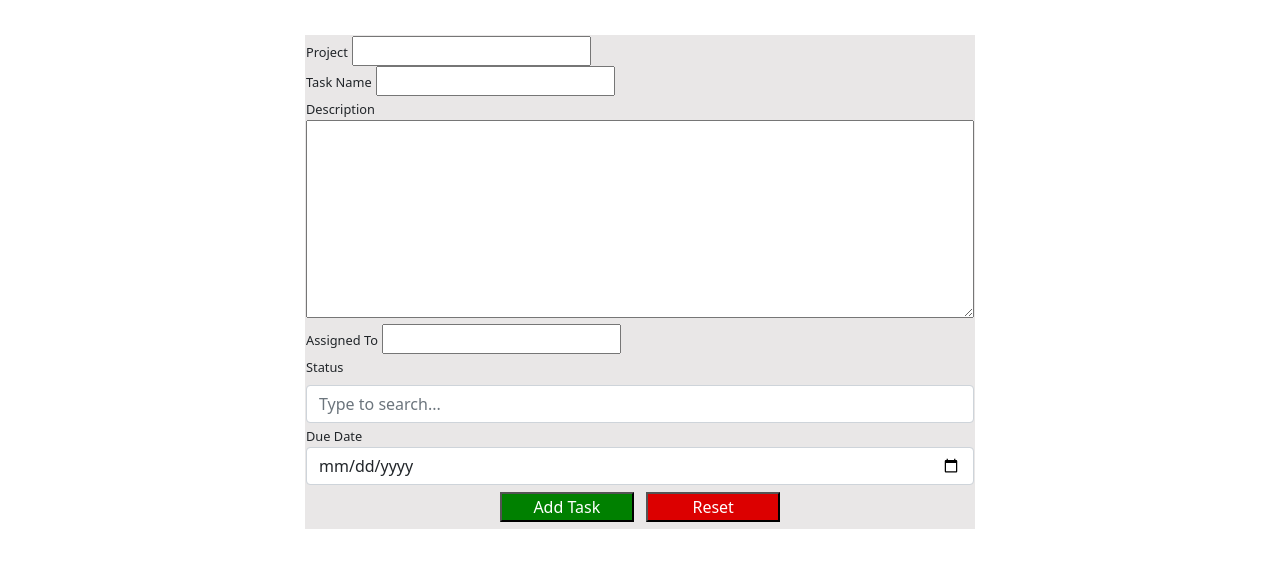
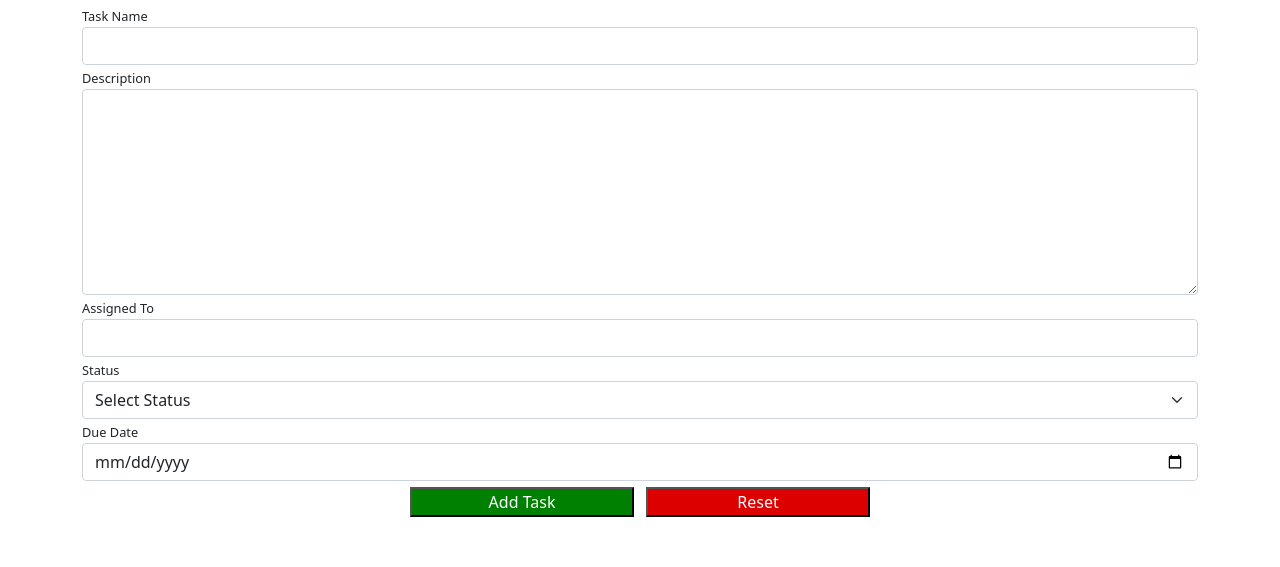
Before and after one commit to Iskandar-S/AIR_tasklist, a plain HTML site: page addTask.html in a window 1280 px wide. Shown: the part 53-620 px from the top of the page. Drawn offline with nearby package versions, Linux system fonts and the light colour scheme.

Commit message:
added addTask, index.js, taskManager

```diff
--- a/addTask.html
+++ b/addTask.html
@@ -16,47 +16,44 @@
     <div class="container">
         <div class="col">
             <h1>Add Task</h1>
-            <form id="Task">
+            <form id="taskForm" >
 <table>
     <tr>
-        <td>
-            <div class="container2">
-                    <label for="project">Project</label>
-                    <input type="text" class="project" id="project">
+                <div class="form-group">
+                    <label for="task-name">Task Name</label>
+                    <input type="text" class="form-control" id="task-name" required>
                 </div>
 
                 <div class="form-group">
-                    <label for="task name">Task Name</label>
-                    <input type="text" id="form-control" name="Task Name" required>
+                    <label for="description">Description</label>
+                    <textarea class="form-control" rows="8" id="description" required></textarea>
+                  </div>
+
+
+                <div class="form-group col">
+                    <label for="assigned-to">Assigned To</label>
+                    <input type="text" id="assigned-to" class="form-control" required>
+                </div>
+                <div class="form-group col">
+                    <label for="taskStatus">Status</label>
+                    <!-- <input type="text" class="form-control" id="taskStatus" required> -->
+
+                    <select class="form-select" aria-label="Select" id="taskStatus" required>
+                        <option selected>Select Status</option>
+                        <option value="To Do">To Do</option>
+                        <option value="Pending">Pending</option>
+                        <option value="Done">Done</option>
+                      </select>
                 </div>
 
-                <form>
-                <label for="Discription">Description</label>
-                <form action="/action_page.php">
-                <textarea rows="8" cols="70" name="comment" required>
-                </textarea>
-                </form>
                 <div class="form-group col">
-                    <label for="Assigned To">Assigned To</label>
-                    <input type="text" id="Assigned To" name="Assigned To" required>
-                </div>
-                <label for="exampleDataList" class="form-label">Status</label>
-                <input class="form-control" list="datalistOptions" id="exampleDataList" placeholder="Type to search...">
-                <datalist id="datalistOptions">
-                    <option value="Review">
-                        <option value="In progress">
-                        <option value="Done">
-                </datalist>
-                <div class="form-group col">
-                    <label for="newTaskDueDate">Due Date</label>
-                        <input type="date" class="form-control" id="DueDate" required>
+                    <label for="dueDate">Due Date</label>
+                        <input type="date" class="form-control" id="dueDate" required>
                 </div>
                 <div class="flex-parent jc-center">
-                <input type="submit" value="Add Task">
+                <input id="addTask" type="Submit" value="Add Task">
                 <input type="reset" value="Reset">
-            </div>
-
-
+                </div>
     </tr>
 </table>
             </form>
--- a/resources/js/index.js
+++ b/resources/js/index.js
@@ -1,11 +1,24 @@
 console.log("connected!");
 const task = new TaskManager();
 console.log(task.tasks);
-const submit = document.getElementById('submit');
-const reset = document.getElementById('reset');
-// function showTask() {
-//     const taskPage = document.querySelectorAll('class')
-//     const taPage = new TaskManager();
-//     ShowTask.addTask = (document.querySelectorAll('class'))
-// }
-// submit.onclick = ShowTask;
+const btn = document.getElementById('addTask');
+
+function addNewTask(){
+    tname = document.getElementById('task-name').value;
+    //console.log(tname);
+    description=document.getElementById('description').value;
+    //console.log(description);
+    assignedTo=document.getElementById('assigned-to').value;
+    //console.log(assignedTo);
+    taskStatus=document.getElementById('taskStatus').value;
+    //console.log(taskStatus);
+    dueDate=document.getElementById('dueDate').value;
+    //console.log(dueDate);
+    task.addTask(tname, description, assignedTo, dueDate);
+    console.log(task.tasks);
+    return false;
+    //document.getElementById("taskForm").reset();
+}
+
+btn.addEventListener('click', addNewTask);
+document.getElementById("taskForm").onsubmit = function() {return false;}
--- a/resources/js/taskManager.js
+++ b/resources/js/taskManager.js
@@ -6,9 +6,18 @@ class TaskManager {
     }
     addTask(name, description, assignedTo, dueDate, status = "TODO") {
         this.currentId ++;
-        this.tasks.push(this.currentId, name, description, assignedTo, dueDate, status);
+        const task = {
+            id: this.currentId,
+            name: name,
+            description: description,
+            assignedTo: assignedTo,
+            dueDate: dueDate,
+            status: status
+        };
+        this.tasks.push(task);
+}
     }
-}
 const testTask = new TaskManager();
 console.log(testTask.tasks);
 testTask.addTask("finish project", 'adsfdsf', 'Nat5', '10-28-2021');
+console.log(testTask.tasks);
```
